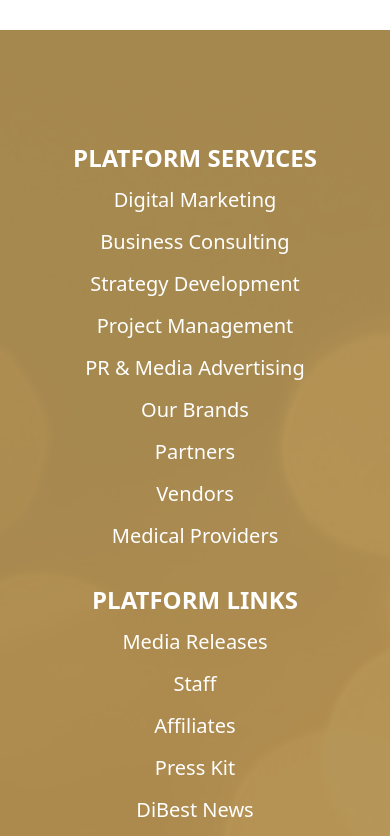
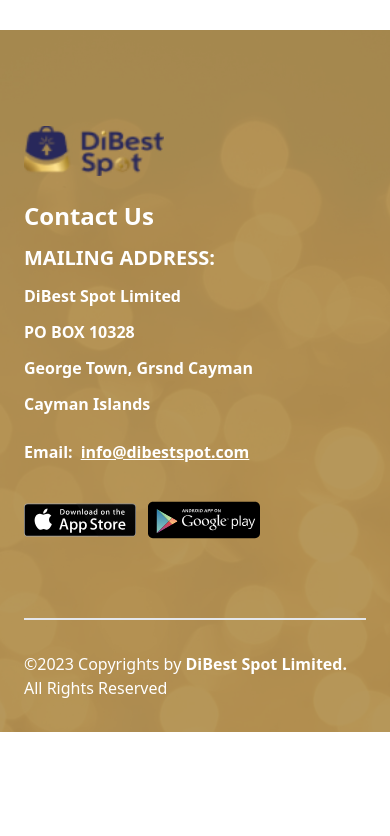
Before and after one commit to jnpRoF/Dibest-new, a React (Vite) app: page / in a window 390 px wide. Shown: the part 8208-9044 px from the top of the page. After the commit the page ends 8940 px from the top, so only its background shows below. Built offline with nearby package versions, Linux system fonts and the light colour scheme.

Commit message:
fix footer

```diff
--- a/src/components/Footer/Footer.jsx
+++ b/src/components/Footer/Footer.jsx
@@ -6,8 +6,30 @@
   return (
     <div id="footer" className="bg-cover bg-bottom bg-shootingLight">
       <div className={`pt-24 h-full w-full ${footerColor} px-6 text-white`}>
-        <div className="flex justify-between border-b-2 pb-16 flex-wrap flex-col sm:flex-row">
-          <div className="flex flex-col w-full md:w-[40%] lg:w-auto md:mx-6 space-y-3 items-center my-4">
+        <div className="flex justify-between pb-16 flex-col sm:flex-row  md:w-3/5 lg:w-1/2 flex-wrap">
+          <div className="flex flex-col w-full sm:w-1/2 space-y-6">
+            <img src={images.logo} alt="" className="w-[140px] h-[50px]" />
+            <div className="flex flex-col space-y-3">
+              <h3 className="font-semibold text-2xl">Contact Us</h3>
+              <p className="font-semibold text-xl">MAILING ADDRESS:</p>
+              <h3 className="font-semibold">DiBest Spot Limited</h3>
+              <p className="font-semibold">PO BOX 10328</p>
+              <p className="font-semibold">George Town, Grsnd Cayman</p>
+              <p className="font-semibold">Cayman Islands</p>
+            </div>
+            <p className="font-semibold">
+              Email:
+              <a href="mailto:info@dibestspot.com" className="underline ml-2">
+                info@dibestspot.com
+              </a>
+            </p>
+          </div>
+          <div className="flex space-x-3 h-[90px]">
+            <img src={images.playstore1} alt="" className="h-[7rem]" />
+            <img src={images.playstore2} alt="" className="h-[7rem]" />
+          </div>
+
+          {/* <div className="flex flex-col w-full md:w-[40%] lg:w-auto md:mx-6 space-y-3 items-center my-4">
             <h3 className="font-semibold text-2xl">PLATFORM SERVICES</h3>
             <a
               href="https://jtpmoagency.com"
@@ -212,6 +234,15 @@
               Property Rentals
             </a>
             <a
+              href="https://ecommerce.dibestspot.com"
+              target="_blank"
+              rel="noopener noreferrer"
+              className="text-xl link"
+            >
+              Ecommerce
+            </a>
+            <a
+            <a
               href=""
               target="_blank"
               rel="noopener noreferrer"
@@ -243,8 +274,8 @@
             >
               Medical Services
             </a>
-          </div>
-          <div className="flex flex-col w-full md:w-[50%] lg:w-auto md:mx-6 md:w-full lg:w-[330px] space-y-14 my-4">
+          </div> */}
+          {/* <div className="flex flex-col w-full md:w-[50%] lg:w-auto md:mx-6 md:w-full lg:w-[330px] space-y-14 my-4">
             <div className="flex flex-col space-y-3">
               <p>
                 Sign up to get the latest releases and freebies! Less than 2
@@ -282,10 +313,14 @@
                 <p className="font-semibold">Cayman Islands</p>
               </div>
             </div>
-          </div>
+          </div> */}
         </div>
-        <div className="flex items-center justify-center py-8 font-semibold">
-          &copy;2023 DiBest Spot. All Rights Reserved
+        <div className="py-8 border-t-2">
+          <p>
+            &copy;2023 Copyrights by
+            <span className="font-semibold"> DiBest Spot Limited. </span> All
+            Rights Reserved
+          </p>
         </div>
       </div>
     </div>
```
